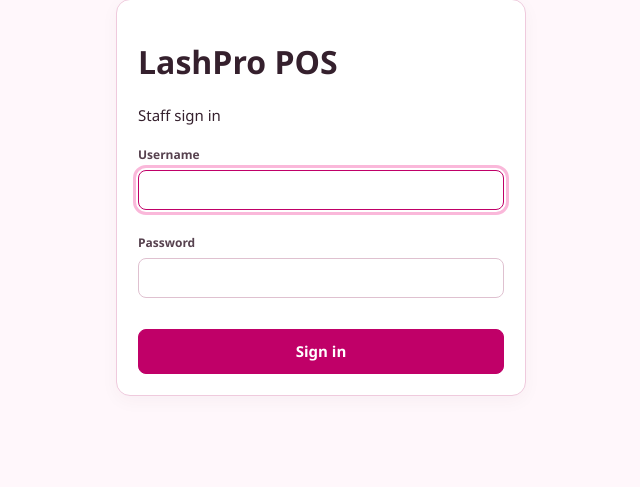
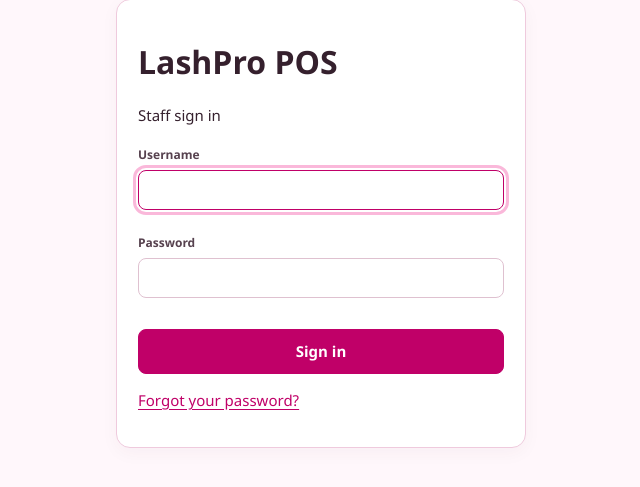
Before and after one commit to frash07/lashpro-pos, a Django app: page /accounts/login/ in a window 1280 px wide. Shown: the part 97-584 px from the top of the page, without its empty margins (319-959 px from the left). Run offline with Django 5.2, Linux system fonts and the light colour scheme.

Commit message:
Add staff password recovery link to login page

```diff
--- a/templates/registration/login.html
+++ b/templates/registration/login.html
@@ -3,5 +3,5 @@
 {% block title %}Staff login · LashPro{% endblock %}
 
 {% block content %}
-<main class="login"><h1>LashPro POS</h1><p>Staff sign in</p>{% if form.errors %}<p class="message error">Username or password not recognised.</p>{% endif %}<form method="post">{% csrf_token %}<input type="hidden" name="next" value="{{ next }}"><label>Username {{ form.username }}</label><label>Password {{ form.password }}</label><button class="submit">Sign in</button></form></main>
+<main class="login"><h1>LashPro POS</h1><p>Staff sign in</p>{% if messages %}{% for message in messages %}<p class="message {{ message.tags }}">{{ message }}</p>{% endfor %}{% endif %}{% if form.errors %}<p class="message error">Username or password not recognised.</p>{% endif %}<form method="post">{% csrf_token %}<input type="hidden" name="next" value="{{ next }}"><label>Username {{ form.username }}</label><label>Password {{ form.password }}</label><button class="submit">Sign in</button></form><p><a href="{% url 'password_reset' %}">Forgot your password?</a></p></main>
 {% endblock %}
```
